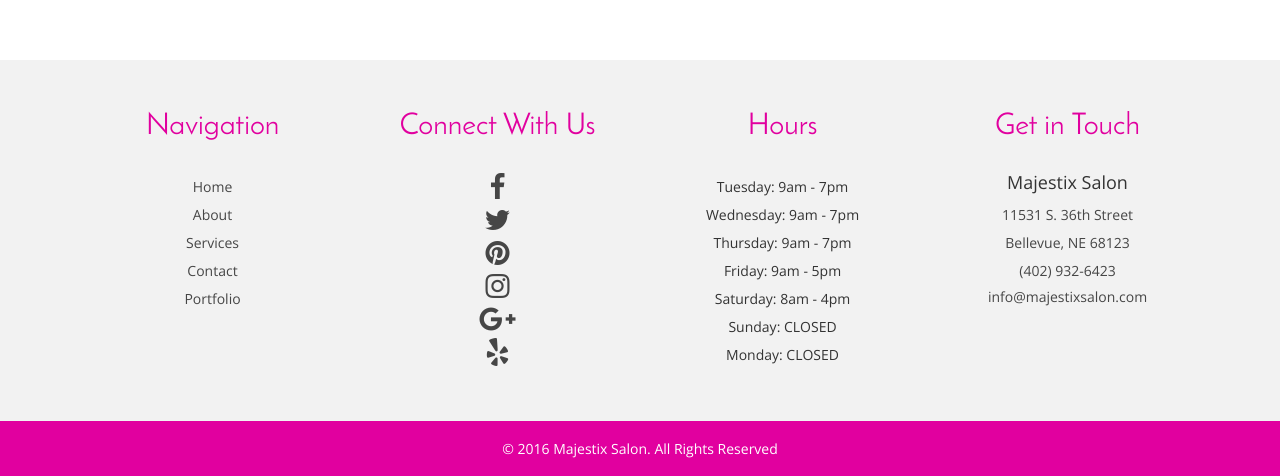
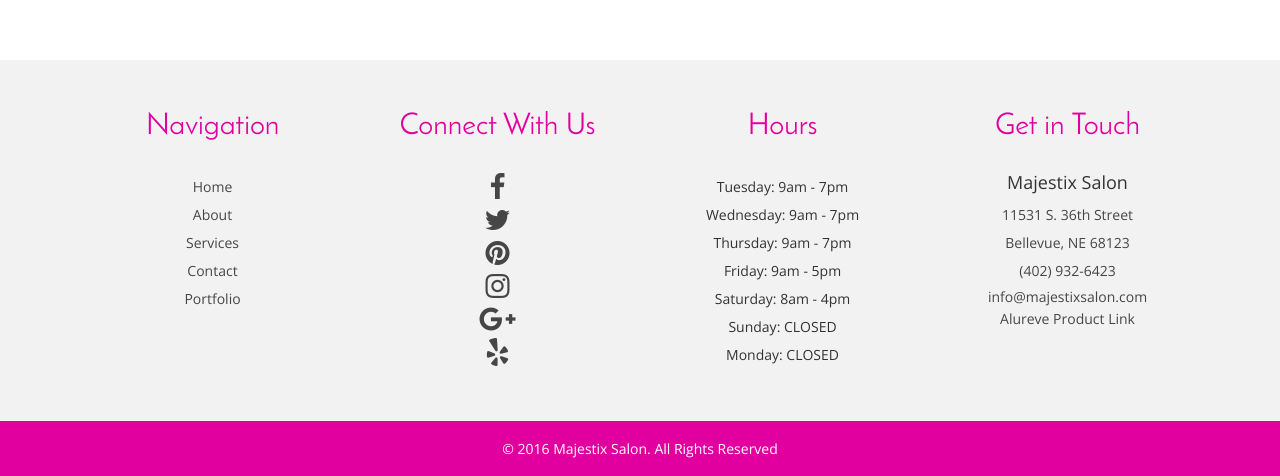
Before and after one commit to majestixsalon/majestixsalon.github.io, a plain HTML site: page contact.html in a window 1280 px wide. Shown: the part 1579-2055 px from the top of the page. Drawn offline with nearby package versions, Linux system fonts and the light colour scheme.

Commit message:
added product link in footer on all pages

```diff
--- a/contact.html
+++ b/contact.html
@@ -149,7 +149,8 @@
 							<p>11531 S. 36th Street</p>
 							<p>Bellevue, NE 68123</p>
 							<p>(402) 932-6423</p>
-							<a href="mailto:info@example.com">info@majestixsalon.com </a>
+							<a href="mailto:info@example.com">info@majestixsalon.com </a><br>
+							<a href="http://www.aeh.myalureve.com" target="_blank">Alureve Product Link</a>
 						</div>
 					</div>
 					<div class="clearfix"> </div>
```
Also changed, not shown: about.html (+2 -1 lines), index.html (+2 -1 lines), portfolio.html (+2 -1 lines), services.html (+2 -1 lines).
